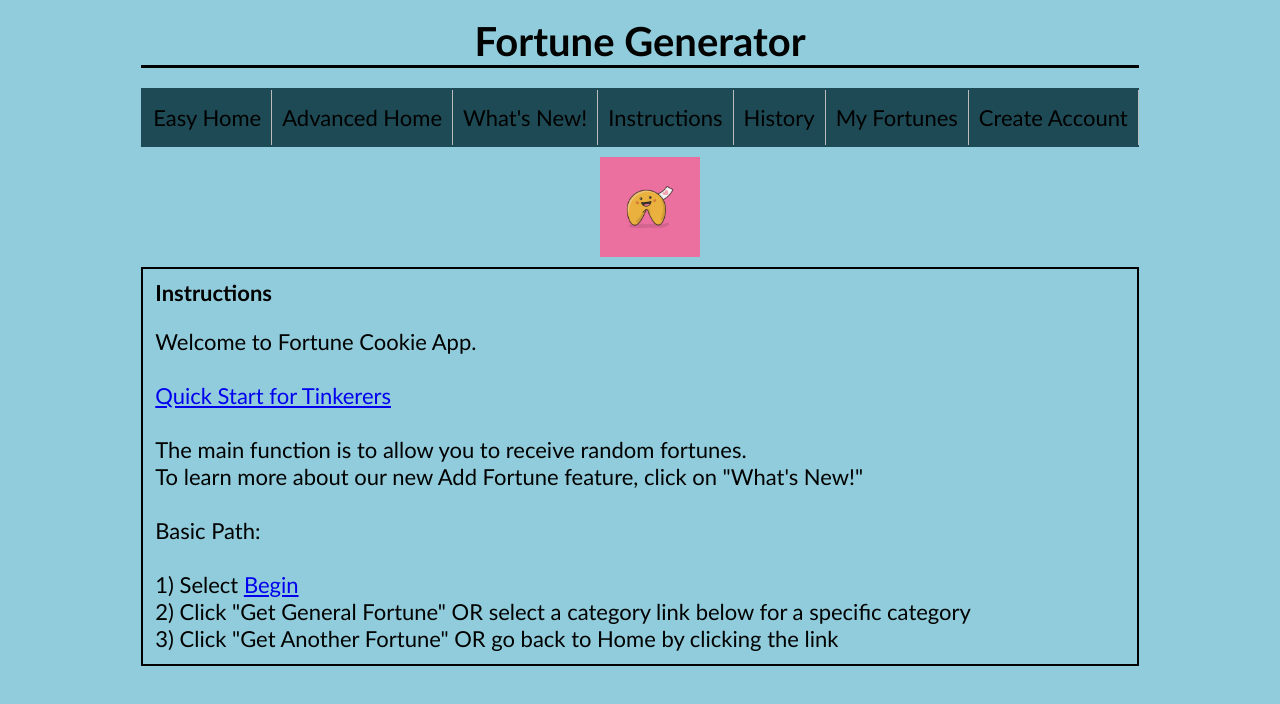
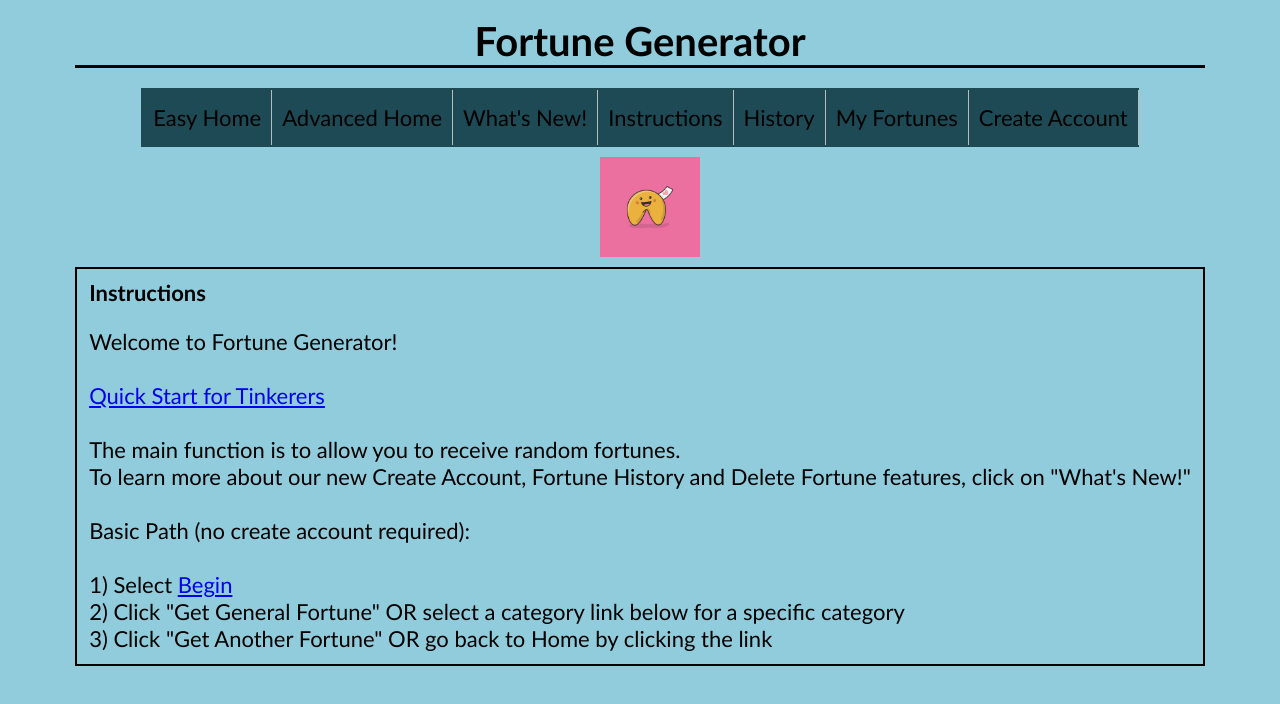
Before and after one commit to cleog/CS361-FortuneApp, a React (Create React App) app in the folder fortune-react/: page /instructions in a window 1280 px wide. Shown: the top 704 px of the page. Built offline with nearby package versions, Linux system fonts and the light colour scheme.

Commit message:
Cleanup/added comments

```diff
--- a/fortune-react/src/layouts/MainLayout.js
+++ b/fortune-react/src/layouts/MainLayout.js
@@ -6,7 +6,6 @@ function MainLayout() {
     return (
         <div>
             <h1> Fortune Generator </h1>
-            {/* <img src='/happyFortuneCookie-612x612.jpg' className="App-logo" alt="logo" /> */}
             <header className="App-header">
                 <span id='navbar'>
                     <ul id='wholeNavbar'>
@@ -20,7 +19,6 @@ function MainLayout() {
                     </ul>
                 </span>
                 <img src='/happyFortuneCookie-612x612.jpg' className="App-logo" alt="logo" />
-                {/* <h1> Fortune Cookie Generator </h1> */}
             </header>
 
             <Outlet />
--- a/fortune-react/src/pages/AddFortunePage.js
+++ b/fortune-react/src/pages/AddFortunePage.js
@@ -23,7 +23,7 @@ function AddFortunePage() {
         }
         navigate("/");
     };
-
+    // confirmation to fulfill Cognitive Style Heuristic number 8:
     if (!confirmed)
     {
         return (
--- a/fortune-react/src/pages/AddUserPage.js
+++ b/fortune-react/src/pages/AddUserPage.js
@@ -24,7 +24,7 @@ function AddUserPage() {
         }
         navigate("/");
     };
-
+    // confirmation to fulfill Cognitive Style Heuristic number 8:
     if (!confirmed)
     {
         return (
--- a/fortune-react/src/pages/HistoryPage.js
+++ b/fortune-react/src/pages/HistoryPage.js
@@ -11,8 +11,6 @@ function HistoryPage() {
         const fortuneHistory = await response.json();
         setFortuneHistory(fortuneHistory)
     }
-
-
     useEffect(() => { loadFortuneHistory() }, [])
 
     return (
--- a/fortune-react/src/pages/InstructionsPage.js
+++ b/fortune-react/src/pages/InstructionsPage.js
@@ -6,18 +6,19 @@ function InstructionsPage() {
         <div className='instructions'>
             <h3>Instructions</h3>
             <div >
-                Welcome to Fortune Cookie App.
+                Welcome to Fortune Generator!
                 <br />
                 <br />
+                {/* optimization for tinkerers */}
                 <Link className='pageLinks' to="/advanced" >Quick Start for Tinkerers</Link>
                 <br />
                 <br />
                 The main function is to allow you to receive random fortunes.
                 <br />
-                To learn more about our new Add Fortune feature, click on "What's New!"
+                To learn more about our new Create Account, Fortune History and Delete Fortune features, click on "What's New!"
                 <br />
                 <br />
-                Basic Path:
+                Basic Path (no create account required):
                 <br />
                 <br />
                 1) Select <Link className='pageLinks' to="/" >Begin</Link>
--- a/fortune-react/src/pages/ReceiveFortunePage.js
+++ b/fortune-react/src/pages/ReceiveFortunePage.js
@@ -4,8 +4,8 @@ import loggedInUser from '../userid';
 
 const POST_HISTORY_URL = '/fortuneHistory'
 
+// Adds fortune to the fortune history using my partner's microservice.
 const postFortuneHistoryToMicroservice2 = async (receivedFortune) => {
-    console.log(" recording history for ", receivedFortune.fortune)
     const requestOptions = {
         method: 'POST',
         headers: { 'Content-Type': 'application/json' },
@@ -19,15 +19,15 @@ function ReceiveFortunePage() {
     const { category } = useParams()
     const [fortune, setFortune] = useState(undefined)
 
+    // randomizes recieving fortunes
     const loadRandomFortune = async (category) => {
-        console.log("loadRF")
         const response = await fetch('/randomFortune/' + category);
         const randomFortune = await response.json();
         setFortune(randomFortune)
         postFortuneHistoryToMicroservice2(randomFortune)
     }
 
-    useEffect(() => { loadRandomFortune(category) }, [])
+    useEffect(() => { loadRandomFortune(category) }, [category])
 
     return (
         <div>
@@ -37,7 +37,6 @@ function ReceiveFortunePage() {
                 <hr />
                 {fortune.fortune}
                 <hr />
-
                 <div>
                     <br />
                     <button onClick={() => loadRandomFortune(category)}>Get Another Fortune</button>
--- a/fortune-react/src/pages/WhatsNew.js
+++ b/fortune-react/src/pages/WhatsNew.js
@@ -5,11 +5,12 @@ function WhatsNew() {
         <div>
             <h2>New Feature:</h2>
             <p>
-                Write your own fortunes to add to the possible options!
+                Create your own account to see or delete your written fortunes!
             </p>
             <h3>Benefits:</h3>
             <p>
-                You can be creative, entertain other users, and add great fortunes to the mix!
+                You can delete fortunes you have written that you are not happy with!
+                You can view your fortune history to see if they come true.
             </p>
             <h3>Costs:</h3>
             <p>
--- a/fortune-react/src/userid.js
+++ b/fortune-react/src/userid.js
@@ -1,3 +1,4 @@
+// currently present as login/sessions are not a required feature based on the specs for this class.
 const userId='Cleo9'
 
 export default userId
```
Also changed, not shown: fortune-react/src/App.js (+0 -12 lines), fortune-react/src/pages/MyFortunesPage.js (+4 -3 lines), fortune-react/src/setupProxy.js (+0 -10 lines), 2 other files (tests, documents, lock files or other folders).
